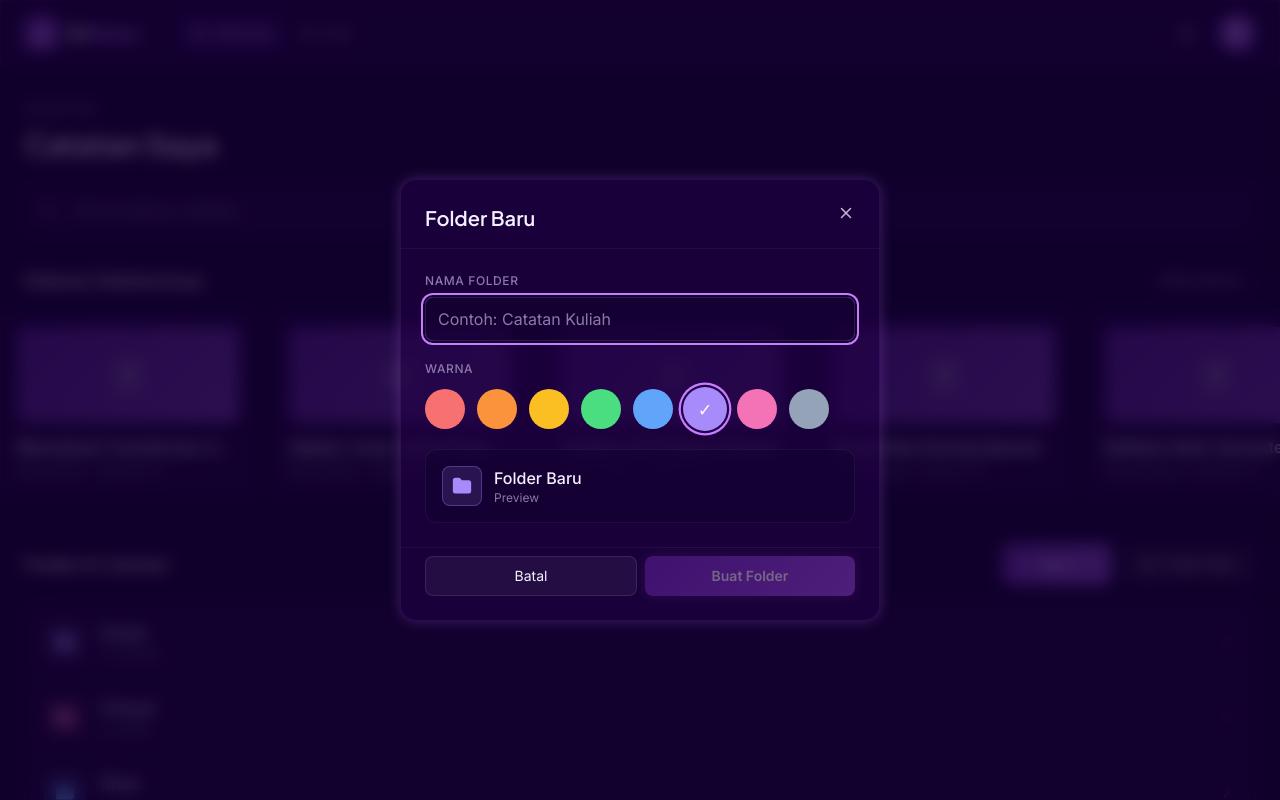
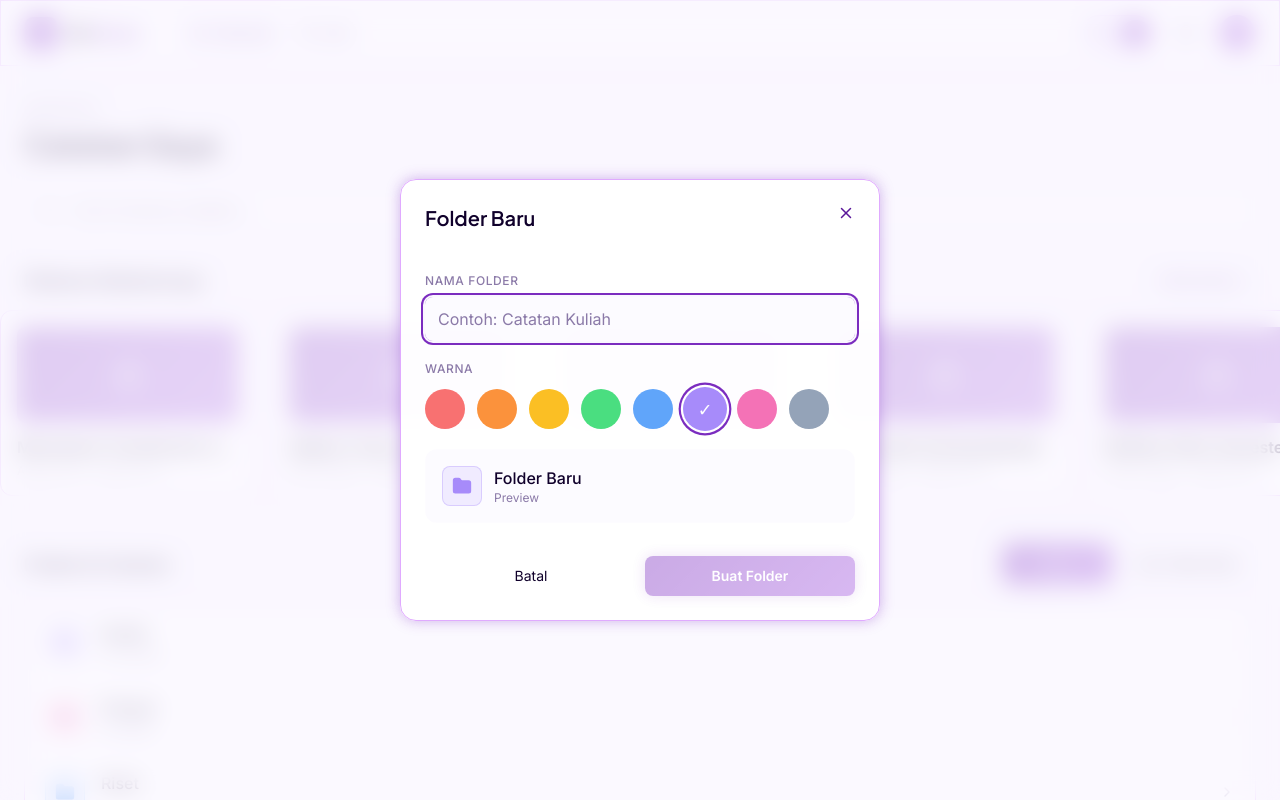
Before and after one commit to Arlow5761/gitnotes-frontend, a React (Vite) app: page / in a window 1280 px wide. Both pictures are taken after a click on the button "Folder Baru". Shown: the top 800 px of the page. Built offline with nearby package versions, Linux system fonts and the light colour scheme.

Commit message:
chore: light mode option and routing for simpan in public

```diff
--- a/src/components/layout/Header.tsx
+++ b/src/components/layout/Header.tsx
@@ -1,6 +1,7 @@
 import { Link, NavLink, useNavigate } from 'react-router';
 import { ArrowLeft, Search, Library, Bell } from 'lucide-react';
 import { currentUser } from '../../data/mock';
+import { ThemeToggle } from '../ui/ThemeToggle';
 
 interface HeaderProps {
   back?: boolean;
@@ -51,6 +52,8 @@ export function Header({ back, backTo, title, right, minimal }: HeaderProps) {
 
         {right}
 
+        <ThemeToggle />
+
         {!minimal && (
           <>
             <button className="focus-ring rounded-lg p-2 hover:bg-white/5 transition-colors text-text-secondary" aria-label="Notifikasi">
--- a/src/components/ui/Modal.tsx
+++ b/src/components/ui/Modal.tsx
@@ -26,7 +26,7 @@ export function Modal({ open, onClose, title, subtitle, children, footer, width
   if (!open) return null;
 
   return (
-    <div className="fixed inset-0 z-50 grid place-items-center p-4 anim-backdrop" style={{ background: 'rgba(16, 0, 43, 0.72)', backdropFilter: 'blur(8px)' }}>
+    <div className="fixed inset-0 z-50 grid place-items-center p-4 anim-backdrop bg-amethyst-900/70 backdrop-blur-md">
       <div className="absolute inset-0" onClick={onClose} aria-hidden />
       <div className={`relative w-full ${width} card-surface rounded-2xl shadow-2xl anim-modal glow-purple-sm`}>
         {(title || subtitle) && (
--- /dev/null
+++ b/src/components/ui/ThemeToggle.tsx
@@ -0,0 +1,34 @@
+import { Sun, Moon } from 'lucide-react';
+import { useTheme } from '../../lib/theme';
+
+export function ThemeToggle() {
+  const { theme, toggle } = useTheme();
+  const isDark = theme === 'dark';
+  return (
+    <button
+      onClick={toggle}
+      aria-label="Ganti tema"
+      className="focus-ring relative h-9 w-[72px] rounded-full border border-white/10 dark:border-white/10 bg-white/5 hover:bg-white/10 transition-colors overflow-hidden"
+      style={{ borderColor: 'var(--c-border)', background: 'var(--c-surface-2)' }}
+    >
+      <div
+        className="absolute top-1 bottom-1 w-7 rounded-full gradient-primary glow-purple-sm transition-transform duration-300 ease-out grid place-items-center"
+        style={{ transform: isDark ? 'translateX(4px)' : 'translateX(40px)' }}
+      >
+        {isDark ? <Moon size={13} className="text-white" /> : <Sun size={13} className="text-white" />}
+      </div>
+      <span
+        className="absolute left-2 top-1/2 -translate-y-1/2 transition-opacity"
+        style={{ opacity: isDark ? 0 : 1, color: 'var(--c-fg-subtle)' }}
+      >
+        <Moon size={13} />
+      </span>
+      <span
+        className="absolute right-2 top-1/2 -translate-y-1/2 transition-opacity"
+        style={{ opacity: isDark ? 1 : 0, color: 'var(--c-fg-subtle)' }}
+      >
+        <Sun size={13} />
+      </span>
+    </button>
+  );
+}
--- a/src/index.css
+++ b/src/index.css
@@ -2,18 +2,22 @@
 @import "tailwindcss";
 @import "tw-animate-css";
 
+/* ============================================================
+   Theme tokens — Tailwind utility names stay the same, but
+   resolve to CSS variables that swap between dark / light.
+   ============================================================ */
 @theme {
-  --color-amethyst-900: #10002b;
-  --color-amethyst-800: #240046;
-  --color-indigo-ink: #3c096c;
-  --color-indigo-velvet: #5a189a;
-  --color-royal-violet: #7b2cbf;
-  --color-lavender-purple: #9d4edd;
-  --color-mauve-magic: #c77dff;
-  --color-mauve-soft: #e0aaff;
-  --color-text-primary: #f5f0ff;
-  --color-text-secondary: #c4b5d9;
-  --color-text-muted: #8b7aa8;
+  --color-amethyst-900: var(--c-bg);
+  --color-amethyst-800: var(--c-surface);
+  --color-indigo-ink: var(--c-border);
+  --color-indigo-velvet: var(--c-accent-soft);
+  --color-royal-violet: var(--c-primary);
+  --color-lavender-purple: var(--c-primary-2);
+  --color-mauve-magic: var(--c-accent);
+  --color-mauve-soft: var(--c-accent-strong);
+  --color-text-primary: var(--c-fg);
+  --color-text-secondary: var(--c-fg-muted);
+  --color-text-muted: var(--c-fg-subtle);
   --color-success: #4ade80;
   --color-warning: #fbbf24;
   --color-danger: #f87171;
@@ -24,69 +28,128 @@
   --font-mono: 'JetBrains Mono', ui-monospace, monospace;
 }
 
-:root {
+/* Dark mode — default */
+:root,
+:root.dark {
   color-scheme: dark;
+  --c-bg: #1a1427;
+  --c-surface: #241c35;
+  --c-surface-2: #2a203d;
+  --c-surface-3: #312646;
+  --c-border: #3d3251;
+  --c-accent-soft: #3a2d56;
+  --c-primary: #aa94d6;
+  --c-primary-2: #9f89c9;
+  --c-accent: #c77dff;
+  --c-accent-strong: #ddd4ee;
+  --c-fg: #e9e3f5;
+  --c-fg-muted: #b9aecf;
+  --c-fg-subtle: #8b7aa8;
+
+  --c-glass: rgba(36, 28, 53, 0.7);
+  --c-card-bg: rgba(36, 28, 53, 0.6);
+  --c-row-hover: rgba(58, 45, 86, 0.55);
+  --c-ring-shadow: rgba(199, 125, 255, 0.35);
+  --c-grad-1: #7b2cbf;
+  --c-grad-2: #9d4edd;
+  --c-body-grad-1: rgba(123, 44, 191, 0.25);
+  --c-body-grad-2: rgba(157, 78, 221, 0.15);
+  --c-scrollbar-thumb: #3d3251;
+  --c-scrollbar-thumb-hover: #5a189a;
+}
+
+/* Light mode */
+:root.light {
+  color-scheme: light;
+  --c-bg: #faf7ff;
+  --c-surface: #ffffff;
+  --c-surface-2: #f3e8ff;
+  --c-surface-3: #ebdcfb;
+  --c-border: #e0aaff;
+  --c-accent-soft: #f3e8ff;
+  --c-primary: #7b2cbf;
+  --c-primary-2: #9d4edd;
+  --c-accent: #7b2cbf;
+  --c-accent-strong: #5a189a;
+  --c-fg: #10002b;
+  --c-fg-muted: #5a189a;
+  --c-fg-subtle: #8b7aa8;
+
+  --c-glass: rgba(255, 255, 255, 0.75);
+  --c-card-bg: rgba(255, 255, 255, 0.95);
+  --c-row-hover: rgba(243, 232, 255, 0.85);
+  --c-ring-shadow: rgba(123, 44, 191, 0.35);
+  --c-grad-1: #7b2cbf;
+  --c-grad-2: #9d4edd;
+  --c-body-grad-1: rgba(199, 125, 255, 0.25);
+  --c-body-grad-2: rgba(224, 170, 255, 0.35);
+  --c-scrollbar-thumb: #e0aaff;
+  --c-scrollbar-thumb-hover: #c77dff;
 }
 
 html, body, #root {
   min-height: 100vh;
-  background-color: #10002b;
-  color: #f5f0ff;
+  background-color: var(--c-bg);
+  color: var(--c-fg);
   font-family: 'Inter', system-ui, sans-serif;
   -webkit-font-smoothing: antialiased;
+  transition: background-color 0.3s ease, color 0.3s ease;
 }
 
 body {
   background:
-    radial-gradient(ellipse 80% 50% at 50% -10%, rgba(123, 44, 191, 0.25), transparent 60%),
-    radial-gradient(ellipse 60% 40% at 90% 110%, rgba(157, 78, 221, 0.15), transparent 60%),
-    #10002b;
+    radial-gradient(ellipse 80% 50% at 50% -10%, var(--c-body-grad-1), transparent 60%),
+    radial-gradient(ellipse 60% 40% at 90% 110%, var(--c-body-grad-2), transparent 60%),
+    var(--c-bg);
   background-attachment: fixed;
 }
 
 ::-webkit-scrollbar { width: 10px; height: 10px; }
-::-webkit-scrollbar-track { background: #10002b; }
-::-webkit-scrollbar-thumb { background: #3c096c; border-radius: 8px; }
-::-webkit-scrollbar-thumb:hover { background: #5a189a; }
-::selection { background: rgba(199, 125, 255, 0.35); color: #fff; }
+::-webkit-scrollbar-track { background: transparent; }
+::-webkit-scrollbar-thumb { background: var(--c-scrollbar-thumb); border-radius: 8px; }
+::-webkit-scrollbar-thumb:hover { background: var(--c-scrollbar-thumb-hover); }
+::selection { background: var(--c-ring-shadow); color: var(--c-fg); }
 
 .glow-purple {
-  box-shadow: 0 0 24px rgba(199, 125, 255, 0.35), 0 0 60px rgba(123, 44, 191, 0.25);
+  box-shadow: 0 0 24px var(--c-ring-shadow), 0 0 60px color-mix(in srgb, var(--c-grad-1) 25%, transparent);
 }
-.glow-purple-sm { box-shadow: 0 0 14px rgba(199, 125, 255, 0.25); }
+.glow-purple-sm { box-shadow: 0 0 14px var(--c-ring-shadow); }
 
 .gradient-primary {
-  background: linear-gradient(135deg, #7b2cbf 0%, #9d4edd 100%);
+  background: linear-gradient(135deg, var(--c-grad-1) 0%, var(--c-grad-2) 100%);
+  color: #ffffff;
 }
 .gradient-primary:hover {
-  background: linear-gradient(135deg, #8a3bd0 0%, #ac5deb 100%);
+  background: linear-gradient(135deg,
+    color-mix(in srgb, var(--c-grad-1) 90%, white) 0%,
+    color-mix(in srgb, var(--c-grad-2) 90%, white) 100%);
 }
 
 .glass {
-  background: rgba(36, 0, 70, 0.6);
+  background: var(--c-glass);
   backdrop-filter: blur(14px);
   -webkit-backdrop-filter: blur(14px);
-  border: 1px solid rgba(157, 78, 221, 0.18);
+  border: 1px solid var(--c-border);
 }
 
 .card-surface {
-  background: rgba(36, 0, 70, 0.55);
-  border: 1px solid rgba(157, 78, 221, 0.15);
+  background: var(--c-card-bg);
+  border: 1px solid var(--c-border);
 }
 
 .card-hover { transition: all 0.25s ease; }
 .card-hover:hover {
-  background: rgba(60, 9, 108, 0.55);
-  border-color: rgba(199, 125, 255, 0.35);
+  background: var(--c-row-hover);
+  border-color: var(--c-accent);
   transform: translateY(-2px);
-  box-shadow: 0 10px 40px -10px rgba(199, 125, 255, 0.3);
+  box-shadow: 0 10px 40px -10px var(--c-ring-shadow);
 }
 
 input, textarea, button { font-family: inherit; }
 
 .focus-ring:focus-visible {
   outline: none;
-  box-shadow: 0 0 0 2px #10002b, 0 0 0 4px #c77dff;
+  box-shadow: 0 0 0 2px var(--c-bg), 0 0 0 4px var(--c-accent);
 }
 
 @keyframes modalIn {
@@ -106,29 +169,28 @@ input, textarea, button { font-family: inherit; }
   font-family: 'Lora', Georgia, serif;
   font-size: 19px;
   line-height: 1.78;
-  color: #e8e0f5;
+  color: var(--c-fg);
 }
-.prose-reader h2 { font-family: 'Plus Jakarta Sans', sans-serif; font-size: 1.75rem; font-weight: 700; color: #f5f0ff; margin-top: 2.2em; margin-bottom: 0.6em; }
-.prose-reader h3 { font-family: 'Plus Jakarta Sans', sans-serif; font-size: 1.35rem; font-weight: 600; color: #f5f0ff; margin-top: 1.8em; margin-bottom: 0.5em; }
+.prose-reader h2 { font-family: 'Plus Jakarta Sans', sans-serif; font-size: 1.75rem; font-weight: 700; color: var(--c-fg); margin-top: 2.2em; margin-bottom: 0.6em; }
+.prose-reader h3 { font-family: 'Plus Jakarta Sans', sans-serif; font-size: 1.35rem; font-weight: 600; color: var(--c-fg); margin-top: 1.8em; margin-bottom: 0.5em; }
 .prose-reader p { margin-bottom: 1.4em; }
 .prose-reader blockquote {
-  border-left: 3px solid #c77dff;
+  border-left: 3px solid var(--c-accent);
   padding-left: 1.2em;
   margin: 1.6em 0;
   font-style: italic;
-  color: #c4b5d9;
+  color: var(--c-fg-muted);
 }
 .prose-reader ul, .prose-reader ol { margin: 1em 0 1.4em 1.4em; list-style: revert; }
 .prose-reader li { margin-bottom: 0.4em; }
 .prose-reader code {
   font-family: 'JetBrains Mono', monospace;
-  background: rgba(60, 9, 108, 0.6);
+  background: var(--c-surface-2);
   padding: 2px 6px;
   border-radius: 4px;
   font-size: 0.9em;
 }
-.prose-reader strong { color: #f5f0ff; font-weight: 600; }
+.prose-reader strong { color: var(--c-fg); font-weight: 600; }
 
-/* hide scrollbar for horizontal scroll */
 .no-scrollbar::-webkit-scrollbar { display: none; }
 .no-scrollbar { scrollbar-width: none; }
--- /dev/null
+++ b/src/lib/theme.ts
@@ -0,0 +1,37 @@
+import { useEffect, useState, useCallback } from 'react';
+
+export type Theme = 'dark' | 'light';
+
+const KEY = 'gitnotes-theme';
+
+function getInitial(): Theme {
+  if (typeof window === 'undefined') return 'dark';
+  const stored = localStorage.getItem(KEY) as Theme | null;
+  if (stored === 'dark' || stored === 'light') return stored;
+  return window.matchMedia?.('(prefers-color-scheme: light)').matches ? 'light' : 'dark';
+}
+
+function applyTheme(t: Theme) {
+  const root = document.documentElement;
+  root.classList.remove('dark', 'light');
+  root.classList.add(t);
+}
+
+export function useTheme() {
+  const [theme, setTheme] = useState<Theme>(() => {
+    const t = getInitial();
+    applyTheme(t);
+    return t;
+  });
+
+  useEffect(() => {
+    applyTheme(theme);
+    localStorage.setItem(KEY, theme);
+  }, [theme]);
+
+  const toggle = useCallback(() => {
+    setTheme(t => t === 'dark' ? 'light' : 'dark');
+  }, []);
+
+  return { theme, setTheme, toggle };
+}
--- a/src/pages/NoteDetail.tsx
+++ b/src/pages/NoteDetail.tsx
@@ -22,7 +22,7 @@ export function NoteDetail() {
         {/* Floating action sidebar */}
         <div className="hidden lg:flex absolute -left-20 top-32 flex-col gap-1 sticky-actions">
           <FloatBtn onClick={() => setRatingOpen(true)} icon={<Star size={18} />} label="Rating" />
-          <FloatBtn icon={<Bookmark size={18} />} label="Simpan" />
+          <FloatBtn onClick={() => navigate(`/move/${note.id}`)} icon={<Bookmark size={18} />} label="Simpan ke Koleksi" />
           <FloatBtn onClick={() => navigate(`/comments/${note.id}`)} icon={<MessageSquare size={18} />} label="Komentar" badge={commentCount} />
           <FloatBtn icon={<Share2 size={18} />} label="Share" />
         </div>
@@ -54,7 +54,7 @@ export function NoteDetail() {
         {/* Sticky action bar mobile */}
         <div className="lg:hidden sticky bottom-4 mt-12 glass rounded-2xl p-2 flex items-center justify-around">
           <FloatBtn onClick={() => setRatingOpen(true)} icon={<Star size={18} />} label="Rating" inline />
-          <FloatBtn icon={<Bookmark size={18} />} label="Simpan" inline />
+          <FloatBtn onClick={() => navigate(`/move/${note.id}`)} icon={<Bookmark size={18} />} label="Simpan" inline />
           <FloatBtn onClick={() => navigate(`/comments/${note.id}`)} icon={<MessageSquare size={18} />} label="Komentar" inline />
           <FloatBtn icon={<Share2 size={18} />} label="Share" inline />
         </div>
```
